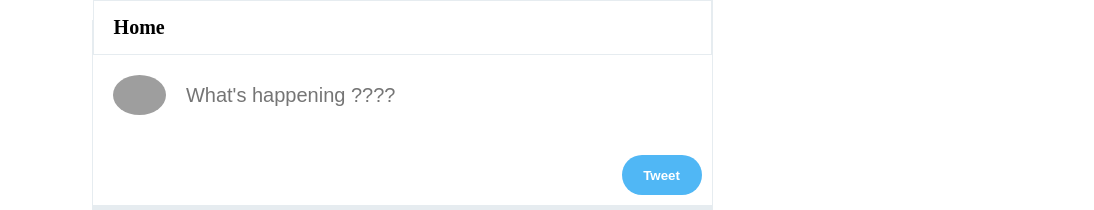
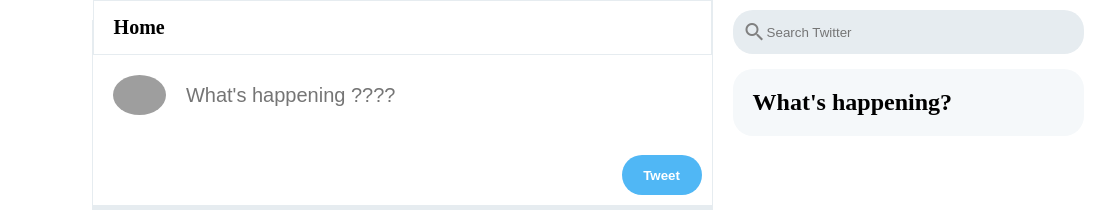
Before and after one commit to Lyzza02/Twitter-Clone, a plain HTML site: page index.html in a window 1280 px wide. Shown: the top 210 px of the page, 186-1280 px from the left. Drawn offline with Linux system fonts and the light colour scheme; grey boxes are pictures that could not be loaded.

Commit message:
[ADD] widgets

```diff
--- a/index.html
+++ b/index.html
@@ -112,5 +112,18 @@
         </div>
 
     </div>
+
+    <!-- widgets -->
+    <div class="widgets">
+        <div class="widgets__input">
+            <span class="material-icons widgets__searchIcon"> search </span>
+            <input type="text" placeholder="Search Twitter">
+        </div>
+
+        <div class="widgets__widgetContainer">
+            <h2>What's happening?</h2>
+        </div>
+    </div>
+
 </body>
 </html>
--- a/style.css
+++ b/style.css
@@ -196,3 +196,36 @@ body{
 .post__avatar{
     padding: 10px;
 }
+
+/* widgets */
+.widgets{
+    flex: 0.3;
+}
+
+.widgets__input{
+    display: flex;
+    align-items: center;
+    background-color: var(--twitter-background);
+    padding: 10px;
+    border-radius: 20px;
+    margin-top: 10px;
+    margin-left: 20px;
+}
+
+.widgets__input input{
+    border: none;
+    background-color: var(--twitter-background);
+    outline: none;
+}
+
+.widgets__searchIcon{
+    color: gray;
+}
+
+.widgets__widgetContainer {
+    margin-top: 15px;
+    margin-left: 20px;
+    padding: 20px;
+    background-color: #f5f8fa;
+    border-radius: 20px;
+}
```
